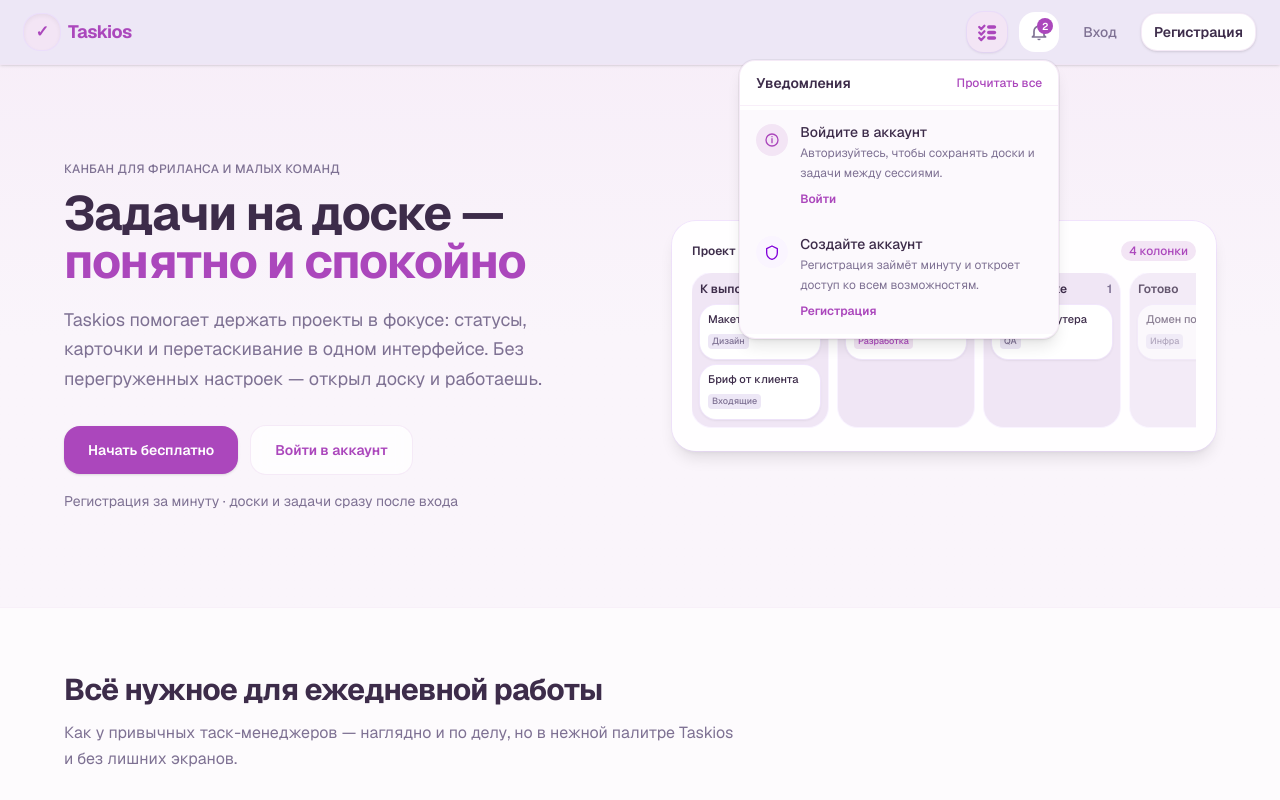
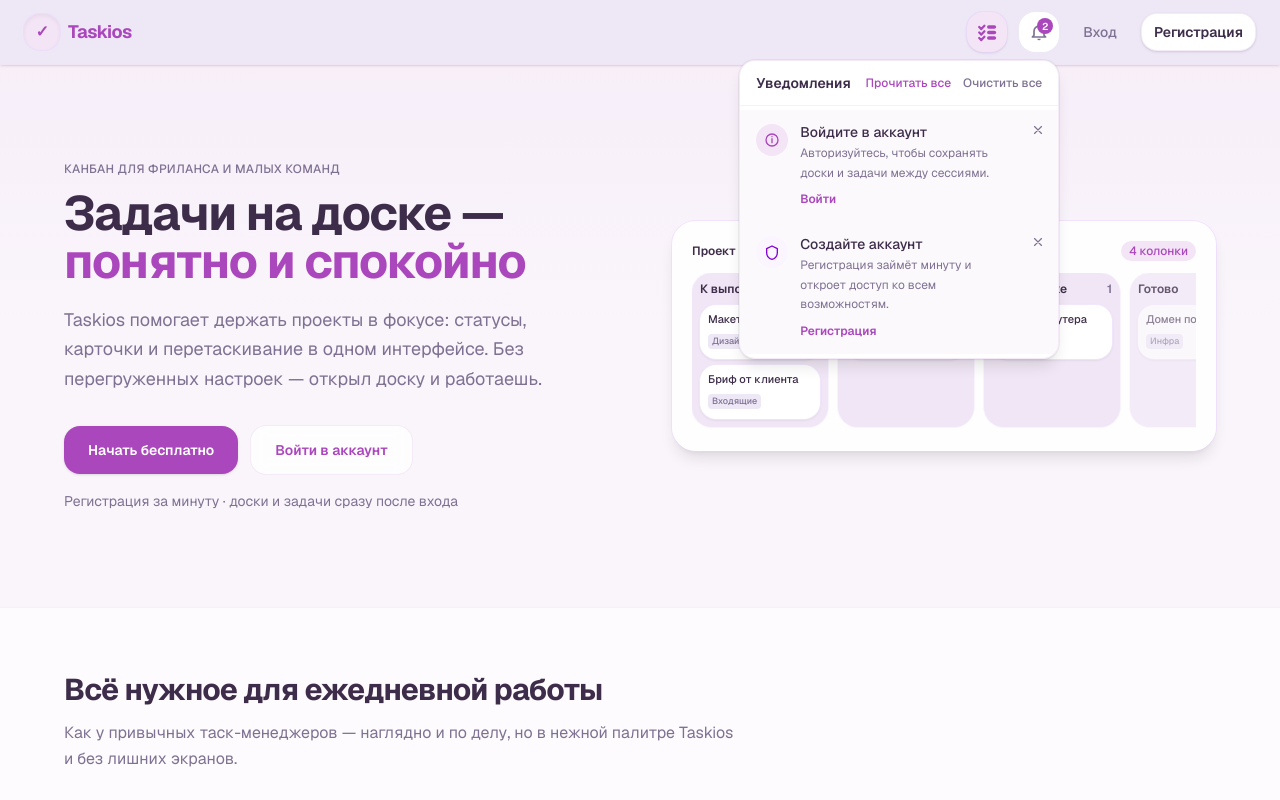
Before and after one commit to rolitdk/taskios, a Next.js app: page / in a window 1280 px wide. Both pictures are taken after a click on the button "Уведомления". Shown: the top 800 px of the page. Built offline with nearby package versions, Linux system fonts and the light colour scheme; no server answers.

Commit message:
Implement notification dismissal functionality in AppShellNotifications; add storage handling for dismissed notifications and update UI to manage visibility of notifications

```diff
--- a/components/ui/app-shell-notifications.tsx
+++ b/components/ui/app-shell-notifications.tsx
@@ -9,8 +9,11 @@
 } from "@/components/providers/app-data-provider";
 import {
   buildAccountNotifications,
+  dismissedNotificationsStorageKey,
+  loadDismissedNotificationIds,
   loadReadNotificationIds,
   readNotificationsStorageKey,
+  saveDismissedNotificationIds,
   saveReadNotificationIds,
   type AccountNotification,
   type NotificationKind,
@@ -24,6 +27,9 @@
   const tasksLoad = useTasksLoad();
   const boardCatalog = useAppSelector((state) => state.tasks.boardCatalog);
   const storageKey = readNotificationsStorageKey(user?.id ?? null);
+  const dismissedStorageKey = dismissedNotificationsStorageKey(
+    user?.id ?? null,
+  );
 
   const notifications = useMemo(
     () =>
@@ -47,8 +53,9 @@
 
   return (
     <AppShellNotificationsPanel
-      key={storageKey}
+      key={`${storageKey}:${dismissedStorageKey}`}
       storageKey={storageKey}
+      dismissedStorageKey={dismissedStorageKey}
       notifications={notifications}
       isAuthLoading={isAuthLoading}
     />
@@ -57,12 +64,14 @@
 
 type AppShellNotificationsPanelProps = {
   storageKey: string;
+  dismissedStorageKey: string;
   notifications: AccountNotification[];
   isAuthLoading: boolean;
 };
 
 function AppShellNotificationsPanel({
   storageKey,
+  dismissedStorageKey,
   notifications,
   isAuthLoading,
 }: AppShellNotificationsPanelProps) {
@@ -71,8 +80,15 @@
   const [readIds, setReadIds] = useState(() =>
     loadReadNotificationIds(storageKey),
   );
+  const [dismissedIds, setDismissedIds] = useState(() =>
+    loadDismissedNotificationIds(dismissedStorageKey),
+  );
 
-  const unreadCount = notifications.filter(
+  const visibleNotifications = notifications.filter(
+    (notification) => !dismissedIds.has(notification.id),
+  );
+
+  const unreadCount = visibleNotifications.filter(
     (notification) => !readIds.has(notification.id),
   ).length;
 
@@ -117,9 +133,32 @@
   };
 
   const markAllAsRead = () => {
-    const next = new Set(notifications.map((notification) => notification.id));
+    const next = new Set(
+      visibleNotifications.map((notification) => notification.id),
+    );
     setReadIds(next);
     saveReadNotificationIds(storageKey, next);
+  };
+
+  const dismissNotification = (notificationId: string) => {
+    setDismissedIds((current) => {
+      if (current.has(notificationId)) {
+        return current;
+      }
+      const next = new Set(current);
+      next.add(notificationId);
+      saveDismissedNotificationIds(dismissedStorageKey, next);
+      return next;
+    });
+  };
+
+  const dismissAllNotifications = () => {
+    const next = new Set([
+      ...dismissedIds,
+      ...notifications.map((notification) => notification.id),
+    ]);
+    setDismissedIds(next);
+    saveDismissedNotificationIds(dismissedStorageKey, next);
   };
 
   return (
@@ -152,7 +191,9 @@
             <h2 className="text-foreground text-sm font-semibold">
               Уведомления
             </h2>
-            {notifications.length > 0 && unreadCount > 0 ? (
+            {visibleNotifications.length > 0 ? (
+              <div className="flex items-center gap-3">
+                {unreadCount > 0 ? (
                   <button
                     type="button"
                     onClick={markAllAsRead}
@@ -161,20 +202,30 @@
                     Прочитать все
                   </button>
                 ) : null}
+                <button
+                  type="button"
+                  onClick={dismissAllNotifications}
+                  className="text-muted hover:text-foreground text-xs font-medium transition-colors"
+                >
+                  Очистить все
+                </button>
+              </div>
+            ) : null}
           </div>
 
-          {notifications.length === 0 ? (
+          {visibleNotifications.length === 0 ? (
             <p className="text-muted px-4 py-6 text-center text-sm">
               {isAuthLoading ? "Загрузка…" : "Новых уведомлений нет"}
             </p>
           ) : (
             <ul className="max-h-80 overflow-y-auto py-1">
-              {notifications.map((notification) => (
+              {visibleNotifications.map((notification) => (
                 <NotificationItem
                   key={notification.id}
                   notification={notification}
                   isUnread={!readIds.has(notification.id)}
                   onActivate={() => markAsRead(notification.id)}
+                  onDismiss={() => dismissNotification(notification.id)}
                 />
               ))}
             </ul>
@@ -189,20 +240,30 @@
   notification: AccountNotification;
   isUnread: boolean;
   onActivate: () => void;
+  onDismiss: () => void;
 };
 
 function NotificationItem({
   notification,
   isUnread,
   onActivate,
+  onDismiss,
 }: NotificationItemProps) {
   return (
     <li>
       <div
-        className={`hover:bg-accent-soft/40 flex gap-3 px-4 py-3 transition-colors ${
+        className={`hover:bg-accent-soft/40 relative flex gap-3 px-4 py-3 pr-10 transition-colors ${
           isUnread ? "bg-accent-soft/25" : ""
         }`}
       >
+        <button
+          type="button"
+          onClick={onDismiss}
+          className="text-muted hover:text-foreground absolute top-2 right-2 flex h-6 w-6 items-center justify-center rounded-lg transition-colors"
+          aria-label="Скрыть уведомление"
+        >
+          <CloseIcon />
+        </button>
         <span
           className={`mt-0.5 flex h-8 w-8 shrink-0 items-center justify-center rounded-xl ${kindStyles[notification.kind]}`}
           aria-hidden
@@ -257,6 +318,19 @@
     default:
       return <InfoIcon />;
   }
+}
+
+function CloseIcon() {
+  return (
+    <svg width="14" height="14" viewBox="0 0 24 24" fill="none" aria-hidden>
+      <path
+        d="M18 6 6 18M6 6l12 12"
+        stroke="currentColor"
+        strokeWidth="2"
+        strokeLinecap="round"
+      />
+    </svg>
+  );
 }
 
 function BellIcon() {
--- a/modules/user/lib/account-notifications.ts
+++ b/modules/user/lib/account-notifications.ts
@@ -130,6 +130,12 @@
   return `taskios:read-notifications:${userId ?? "guest"}`;
 }
 
+export function dismissedNotificationsStorageKey(
+  userId: string | null,
+): string {
+  return `taskios:dismissed-notifications:${userId ?? "guest"}`;
+}
+
 export function loadReadNotificationIds(key: string): Set<string> {
   if (typeof window === "undefined") {
     return new Set();
@@ -157,3 +163,34 @@
 
   window.localStorage.setItem(key, JSON.stringify([...ids]));
 }
+
+export function loadDismissedNotificationIds(key: string): Set<string> {
+  if (typeof window === "undefined") {
+    return new Set();
+  }
+
+  try {
+    const raw = window.localStorage.getItem(key);
+    if (!raw) {
+      return new Set();
+    }
+    const parsed = JSON.parse(raw) as unknown;
+    if (!Array.isArray(parsed)) {
+      return new Set();
+    }
+    return new Set(parsed.filter((id): id is string => typeof id === "string"));
+  } catch {
+    return new Set();
+  }
+}
+
+export function saveDismissedNotificationIds(
+  key: string,
+  ids: Set<string>,
+): void {
+  if (typeof window === "undefined") {
+    return;
+  }
+
+  window.localStorage.setItem(key, JSON.stringify([...ids]));
+}
```
Lines whose indentation alone changed are shown as unchanged.
